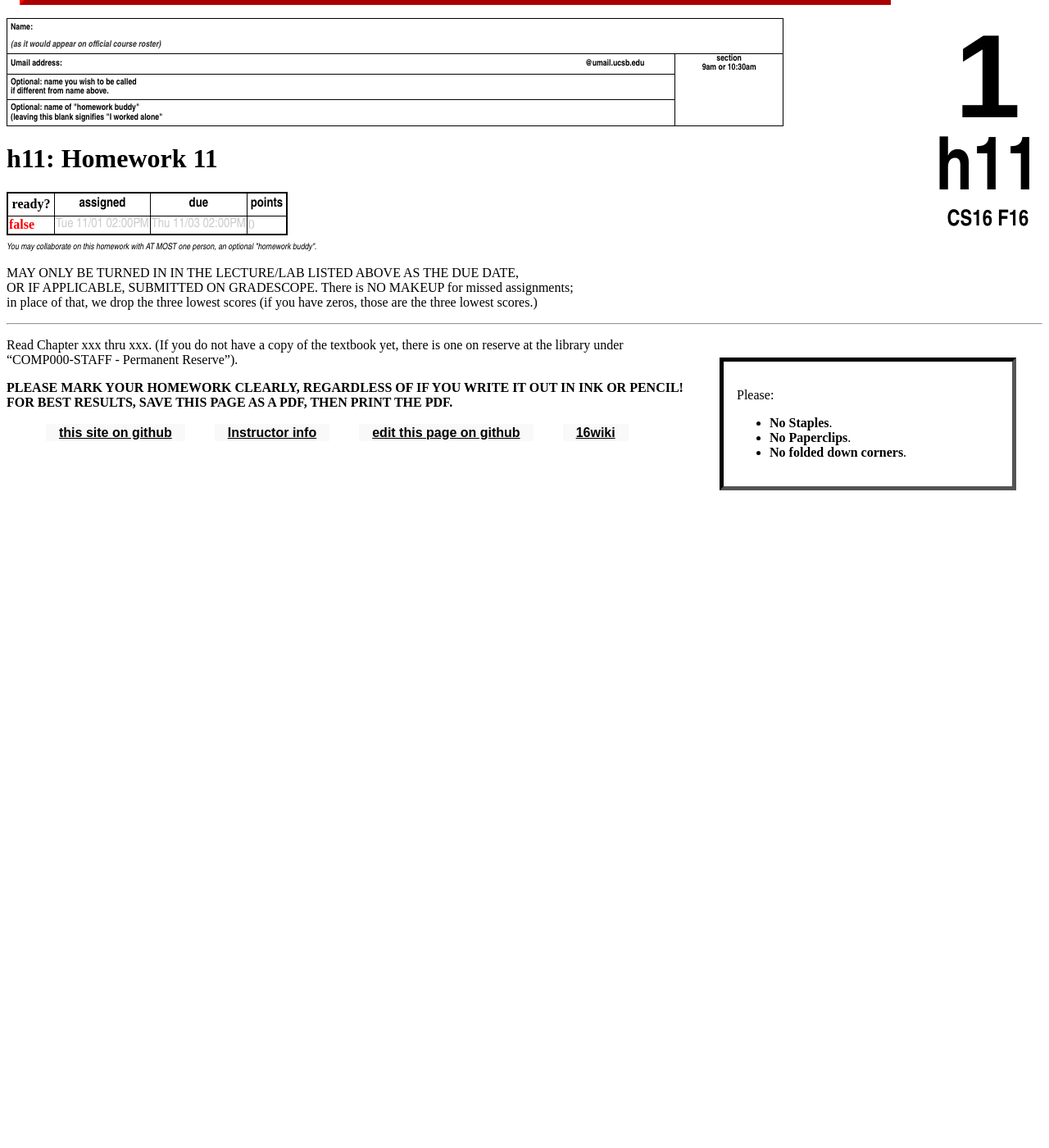
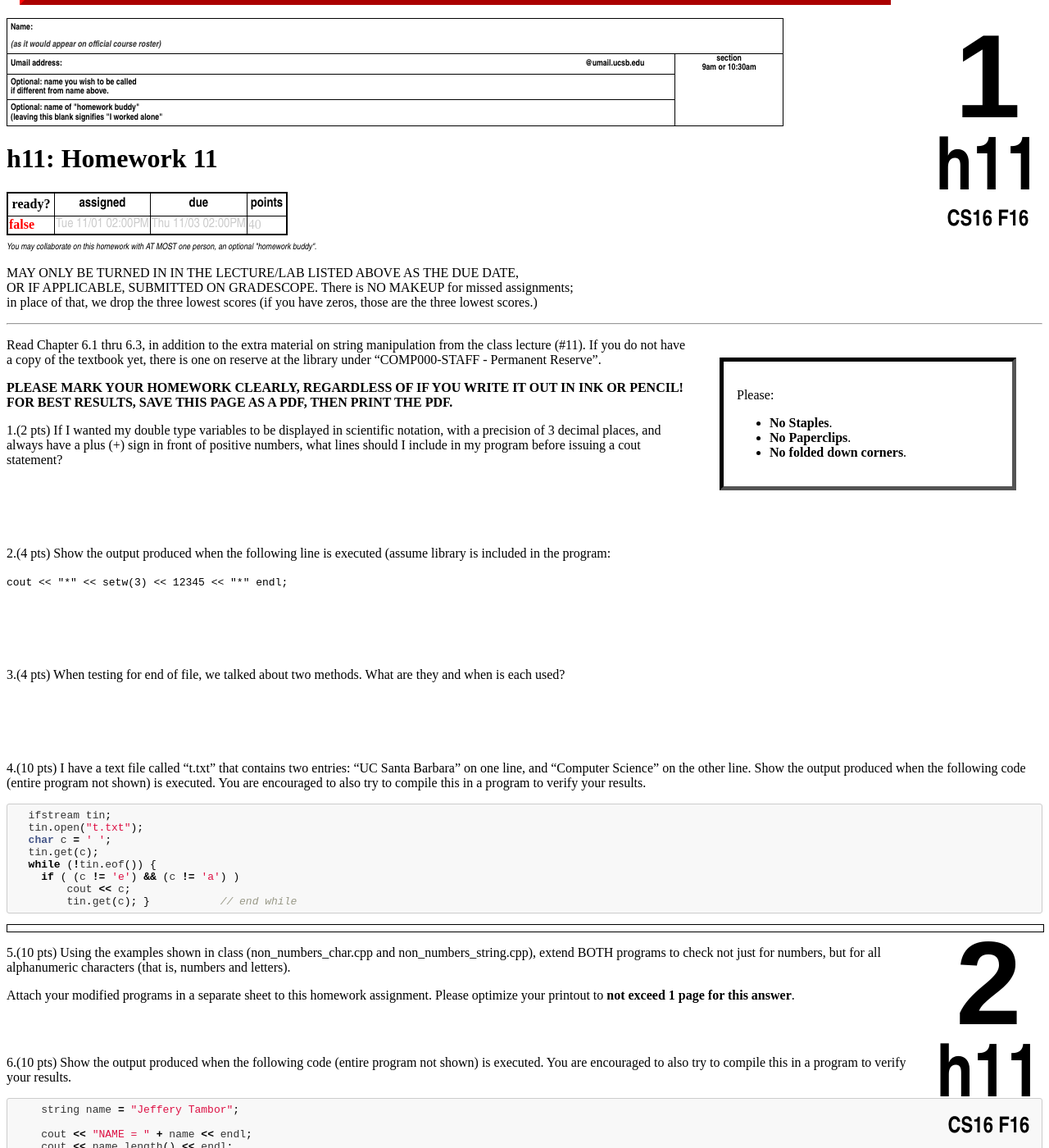
Before and after one commit to ucsb-cs16-s16/https-ucsb-cs16-s17.github.io, a Jekyll site: the page built from _hwk/h11.md, in a window 1280 px wide and 1400 px high, scrolled down 292 px. Shown: the whole window at 82% size. Built offline with Jekyll 4.4.1, drawn with Linux system fonts in a browser that asks for light colours; before the commit the page ends 922 px from its top, so only the background shows below that; some of the changed text lies outside the part shown.

Commit message:
Update h11.md

````diff
--- a/_hwk/h11.md
+++ b/_hwk/h11.md
@@ -6,7 +6,69 @@ assigned: 2016-11-01 14:00:00.00-7:00
 due: 2016-11-03 14:00:00.00-7:00
 ---
 {% include no_staples_box.html %}
-Read Chapter xxx thru xxx. (If you do not have a copy of the textbook yet, there is one on reserve at the library under "COMP000-STAFF - Permanent Reserve").
+Read Chapter 6.1 thru 6.3, in addition to the extra material on string manipulation from the class lecture (#11). If you do not have a copy of the textbook yet, there is one on reserve at the library under "COMP000-STAFF - Permanent Reserve".
 
 <b>PLEASE MARK YOUR HOMEWORK CLEARLY, REGARDLESS OF IF YOU WRITE IT OUT IN INK OR PENCIL!<br/>
 FOR BEST RESULTS, SAVE THIS PAGE AS A PDF, THEN PRINT THE PDF.</b>
+
+1.(2 pts) If I wanted my double type variables to be displayed in scientific notation, with a precision of 3 decimal places, and always have a plus (+) sign in front of positive numbers, what lines should I include in my program before issuing a cout statement?
+<div style="margin-bottom:6em"></div>
+
+2.(4 pts) Show the output produced when the following line is executed (assume library <iomanip> is included in the program:
+
+`cout << "*" << setw(3) << 12345 << "*" endl;`
+
+<div style="margin-bottom:6em"></div>
+
+3.(4 pts) When testing for end of file, we talked about two methods. What are they and when is each used?
+<div style="margin-bottom:6em"></div>
+
+4.(10 pts) I have a text file called "t.txt" that contains two entries: "UC Santa Barbara" on one line, and "Computer Science" on the other line. Show the output produced when the following code (entire program not shown) is executed. You are encouraged to also try to compile this in a program to verify your results.
+
+<div markdown="1">
+```cpp
+  ifstream tin;
+  tin.open("t.txt");
+  char c = ' ';
+  tin.get(c);
+  while (!tin.eof()) {
+    if ( (c != 'e') && (c != 'a') )
+        cout << c;
+	tin.get(c); } 		// end while
+```
+</div>
+<div class="pagebreak"></div>
+
+5.(10 pts) Using the examples shown in class (non_numbers_char.cpp and non_numbers_string.cpp), extend BOTH programs to check not just for numbers, but for all alphanumeric characters (that is, numbers and letters).
+
+Attach your modified programs in a separate sheet to this homework assignment. Please optimize your printout to **not exceed 1 page for this answer**.
+<div style="margin-bottom:4em"></div>
+
+6.(10 pts) Show the output produced when the following code (entire program not shown) is executed. You are encouraged to also try to compile this in a program to verify your results.
+
+<div markdown="1">
+```cpp
+    string name = "Jeffery Tambor";
+
+    cout << "NAME = " + name << endl;
+    cout << name.length() << endl;
+
+    name.erase(8, 6);
+    cout << name << endl;
+    name.append("Dean WD Morgan");
+    cout << name << endl;
+
+    name.insert(22, "@TWD");
+    cout << name << endl;
+    name.replace(23, 3, "The WD");
+    cout << name << endl;
+
+    cout << name.find("WD") << endl;
+    cout << name.rfind("WD") << endl;
+    cout << name.rfind("fery") << endl;
+
+    for (int i = name.length(); i > 20; i--)
+        cout << name[i-1];
+    cout << endl;
+```
+</div>
````
